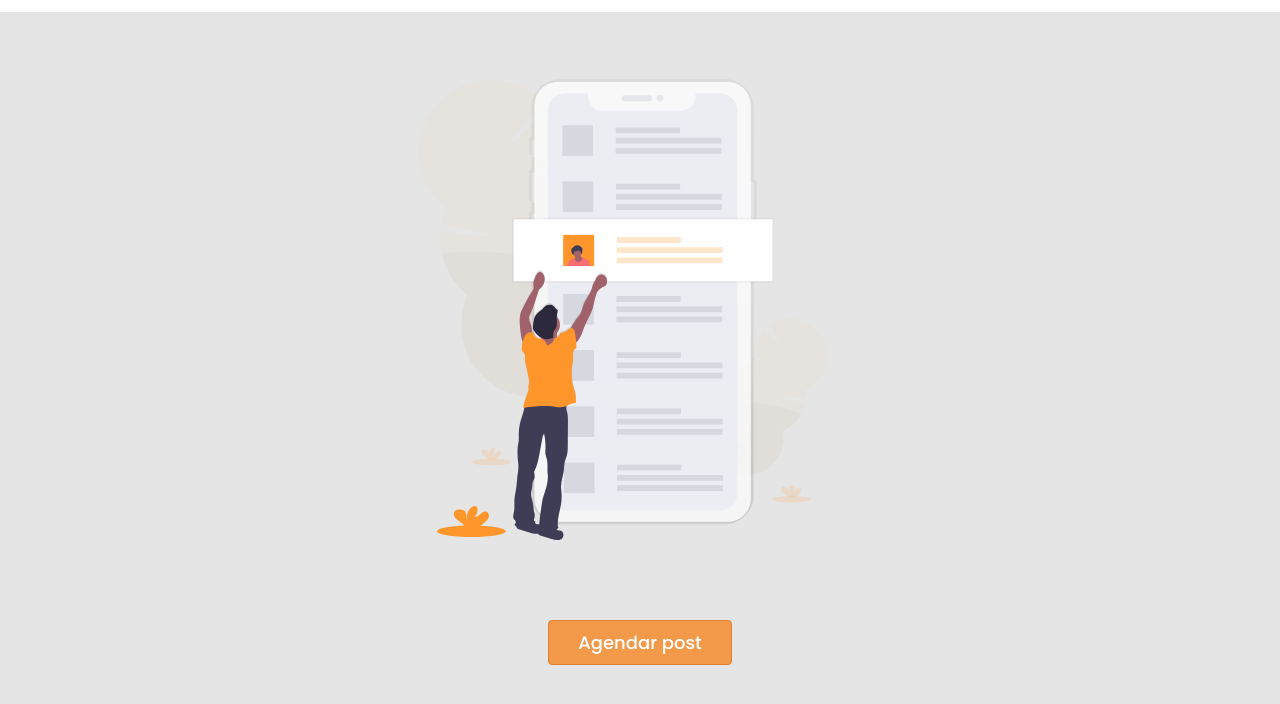
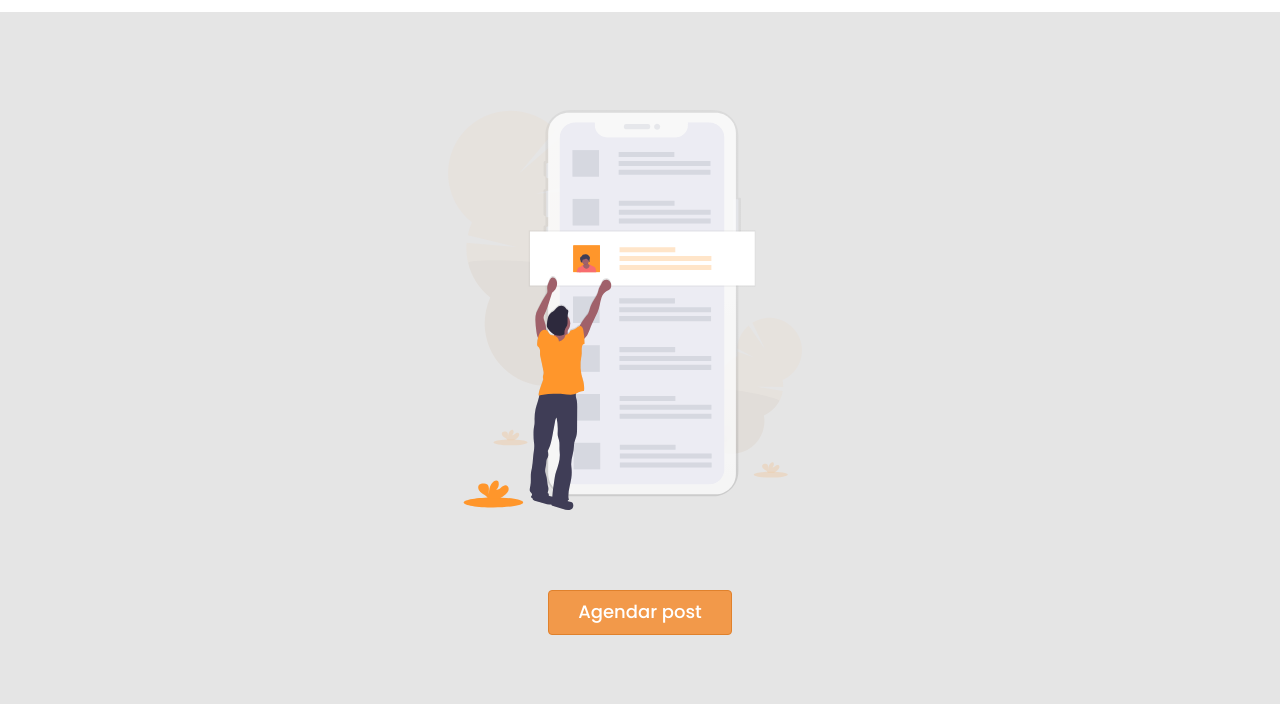
Before and after one commit to LeoCerqueira/mLabs, a plain HTML site: page index.html in a window 1280 px wide. Shown: the part 68-772 px from the top of the page. Drawn offline with Linux system fonts and the light colour scheme.

Commit message:
Landing-page

```diff
--- a/css/page-landing.css
+++ b/css/page-landing.css
@@ -31,6 +31,7 @@ main {
 }
 
 .container img {
-	display: block;
-	margin-right: 3.5rem;
+	height: 50vh;
+
+	margin-right: 3rem;
 }
--- a/index.html
+++ b/index.html
@@ -1,5 +1,5 @@
 <!DOCTYPE html>
-<html lang="en">
+<html lang="pt-BR">
 	<head>
 		<meta charset="UTF-8" />
 		<meta name="viewport" content="width=device-width, initial-scale=1.0" />
```
